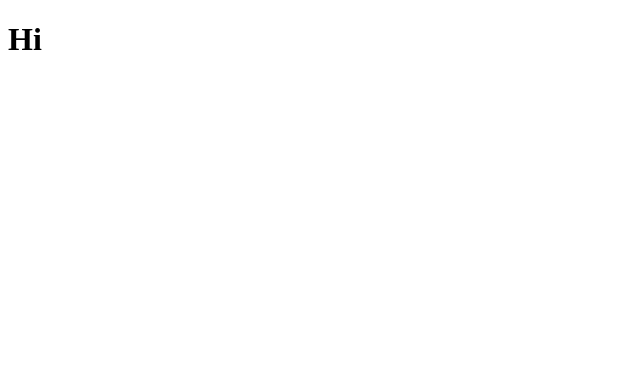
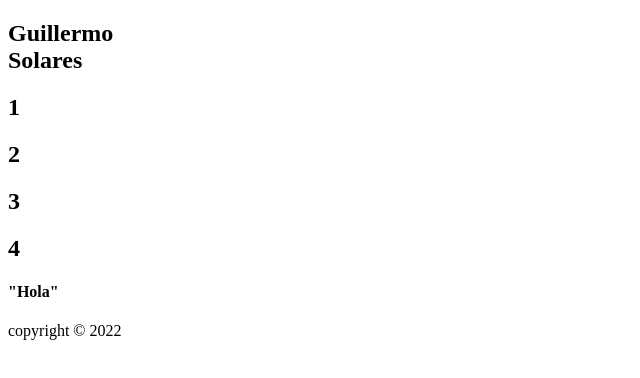
Before and after one commit to FerVn99/JS, a plain HTML site: page index.html in a window 1280 px wide. Shown: the whole page, without its empty margins (0-640 px from the left). Drawn offline with Linux system fonts and the light colour scheme.

Commit message:
new html/css

```diff
--- a/index.html
+++ b/index.html
@@ -5,12 +5,25 @@
     <meta http-equiv="X-UA-Compatible" content="IE=edge" />
     <meta name="viewport" content="width=device-width, initial-scale=1.0" />
     <title>Document</title>
+    <link hrc="style.css" type="rel/stylesheet" />
   </head>
   <body>
-    <h1>Hi</h1>
-    <script>
-      //Comment
-      console.log("Hello World");
-    </script>
+    <header>
+      <nav>
+        <h1 class="title">
+          Guillermo <br />
+          Solares
+        </h1>
+        <h2>1</h2>
+        <h2>2</h2>
+        <h2>3</h2>
+        <h2>4</h2>
+      </nav>
+    </header>
+
+    <div class="Espacio"><h4>"Hola"</h4></div>
+    <footer class="copy">
+      <p>copyright &copy 2022</p>
+    </footer>
   </body>
 </html>
--- a/index.js
+++ b/index.js
@@ -1 +1 @@
-console.log("TEST");
+=
--- a/style.css
+++ b/style.css
@@ -1,8 +1,46 @@
-body {
-  font-family: sans-serif;
-  background-color: gainsboro;
+* {
+  margin: 0;
+  padding: 0;
+  border: 0;
+  box-sizing: border-box;
+  font-family: -apple-system, system-ui, BlinkMacSystemFont, "Segoe UI", Roboto,
+    "Helvetica Neue", sans-serif;
 }
 
-h1 {
-  font-style: italic;
+body {
+  background-color: #dae0e6;
 }
+nav {
+  display: flex;
+  justify-content: space-between;
+  align-items: center;
+  padding-right: 100px;
+  padding-left: 20px;
+  background-color: white;
+  border-bottom: 1px solid #cfd2d5;
+}
+
+.title {
+  font-size: 2rem;
+  text-align: center;
+  color: rgb(0, 9, 130);
+}
+
+.Espacio {
+  background-color: rgb(255, 255, 255);
+  display: block;
+  height: 36.5rem;
+  width: 97%;
+  position: relative;
+  left: 1.5%;
+  right: 1.5%;
+  margin-top: 10px;
+  margin-bottom: 8px;
+
+  border: 1px solid #cfd2d5;
+}
+
+.copy {
+  position: relative;
+  text-align: center;
+}
```
